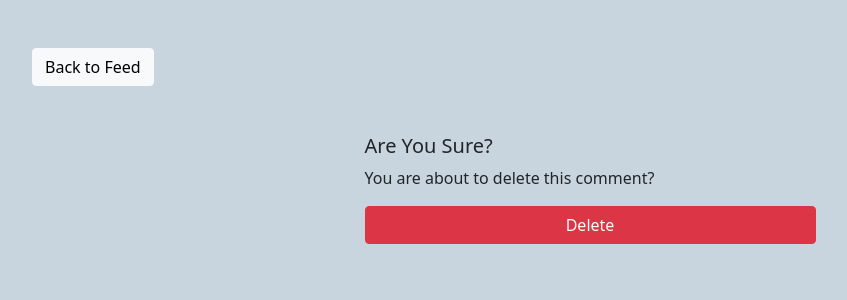
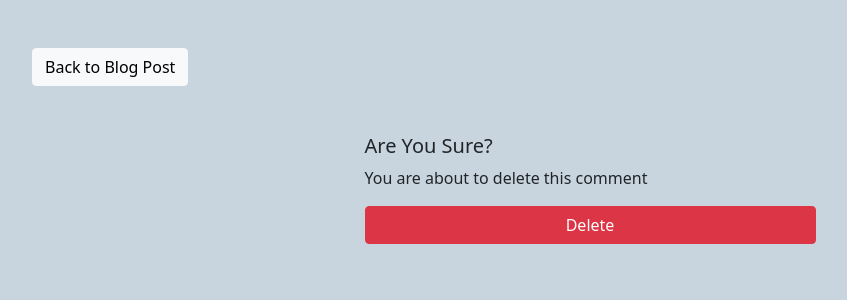
Before and after one commit to Code-Institute-Submissions/adamwasiak-WatchOutBlog_NovResub, a Django app: page /delete_comment/1 in a window 1280 px wide. Shown: the part 66-366 px from the top of the page, without its empty margins (50-897 px from the left). Run offline with Django 3.2, Linux system fonts and the light colour scheme; tables that the repository leaves empty hold one stand-in row (values such as "Sample post").

```diff
--- a/templates/account/login.html
+++ b/templates/account/login.html
@@ -39,7 +39,6 @@ for a {{ site_name }} account and sign in below:{% endblocktrans %}</p>
   {% if redirect_field_value %}
   <input type="hidden" name="{{ redirect_field_name }}" value="{{ redirect_field_value }}" />
   {% endif %}
-  <a class="button secondaryAction" href="{% url 'account_reset_password' %}">{% trans "Forgot Password?" %}</a>
   <button class="primaryAction" type="submit">{% trans "Sign In" %}</button>
 </form>
 
--- a/templates/account/logout.html
+++ b/templates/account/logout.html
@@ -1,4 +1,4 @@
-{% extends "account/base.html" %}
+{% extends "base.html" %}
 
 {% load i18n %}
 
--- a/templates/account/signup.html
+++ b/templates/account/signup.html
@@ -1,4 +1,4 @@
-{% extends "account/base.html" %}
+{% extends "base.html" %}
 
 {% load i18n %}
 
--- a/templates/blog/comment_confirm_delete.html
+++ b/templates/blog/comment_confirm_delete.html
@@ -7,13 +7,13 @@
 <div class="container">
     <div class="row mt-5">
         <div class="col-md-3 col-sm-6">
-            <a href="{% url 'post_detail' comment.post.slug %}" class="btn btn-light">Back to Feed</a>
+            <a href="{% url 'post_detail' comment.post.slug %}" class="btn btn-light">Back to Blog Post</a>
         </div>
     </div>
     <div class="row justify-content-center mt-5">
         <div class="col-md-5 col-sm-12">
             <h5>Are You Sure?</h5>
-            <p>You are about to delete this comment?</p>
+            <p>You are about to delete this comment</p>
         <form method="POST">
             {% csrf_token %}
             <div class="d-grid gap-2">
--- a/templates/blog/comment_form.html
+++ b/templates/blog/comment_form.html
@@ -4,7 +4,7 @@
 <div class="container">
     <div class="row mt-5">
         <div class="col-md-3 col-sm-6">
-            <a href="{% url 'post_detail' comment.post.slug %}" class="btn btn-light">Back to Feed</a>
+            <a href="{% url 'post_detail' comment.post.slug %}" class="btn btn-light">Back to Blog Post</a>
         </div>
     </div>
     <div class="row justify-content-center mt-5">
```
